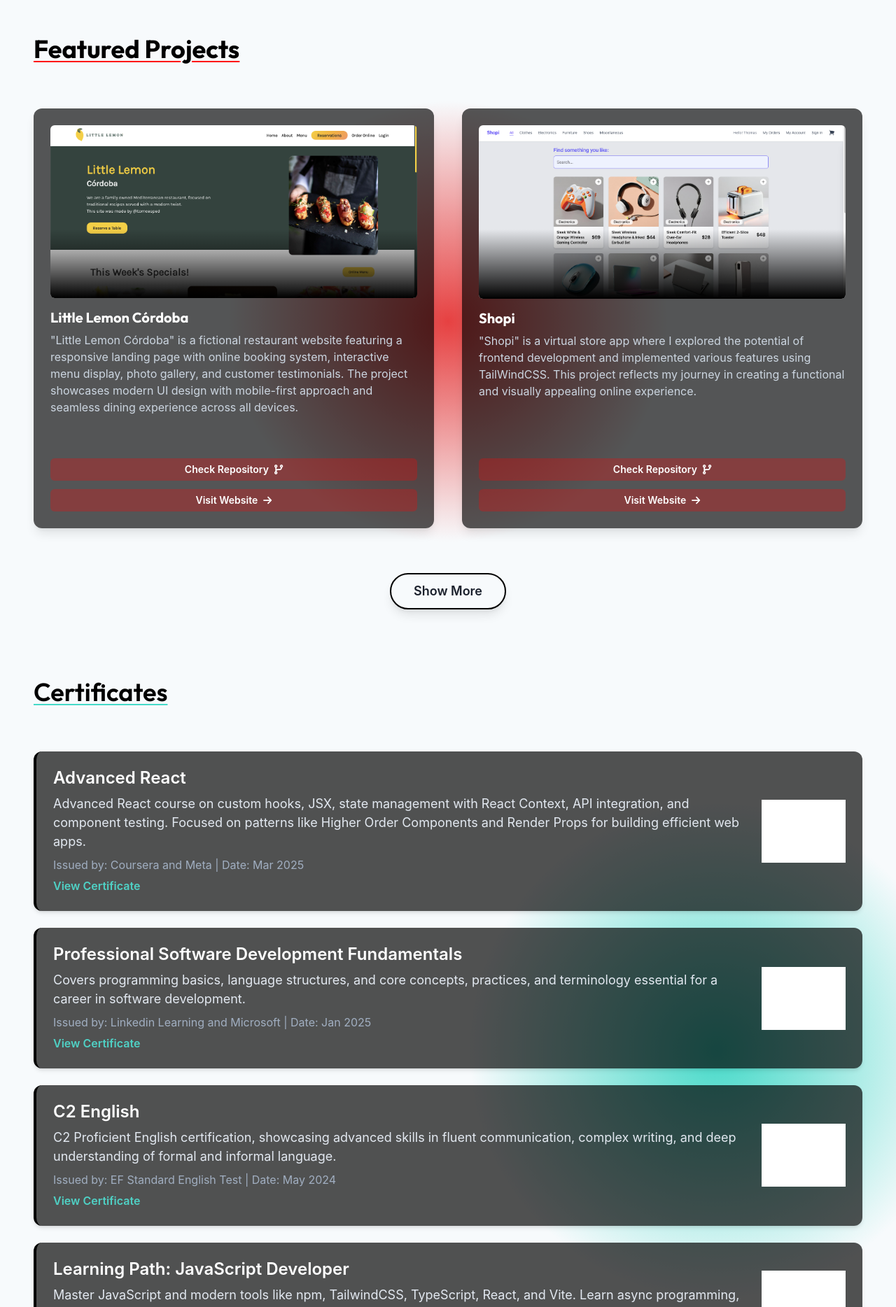
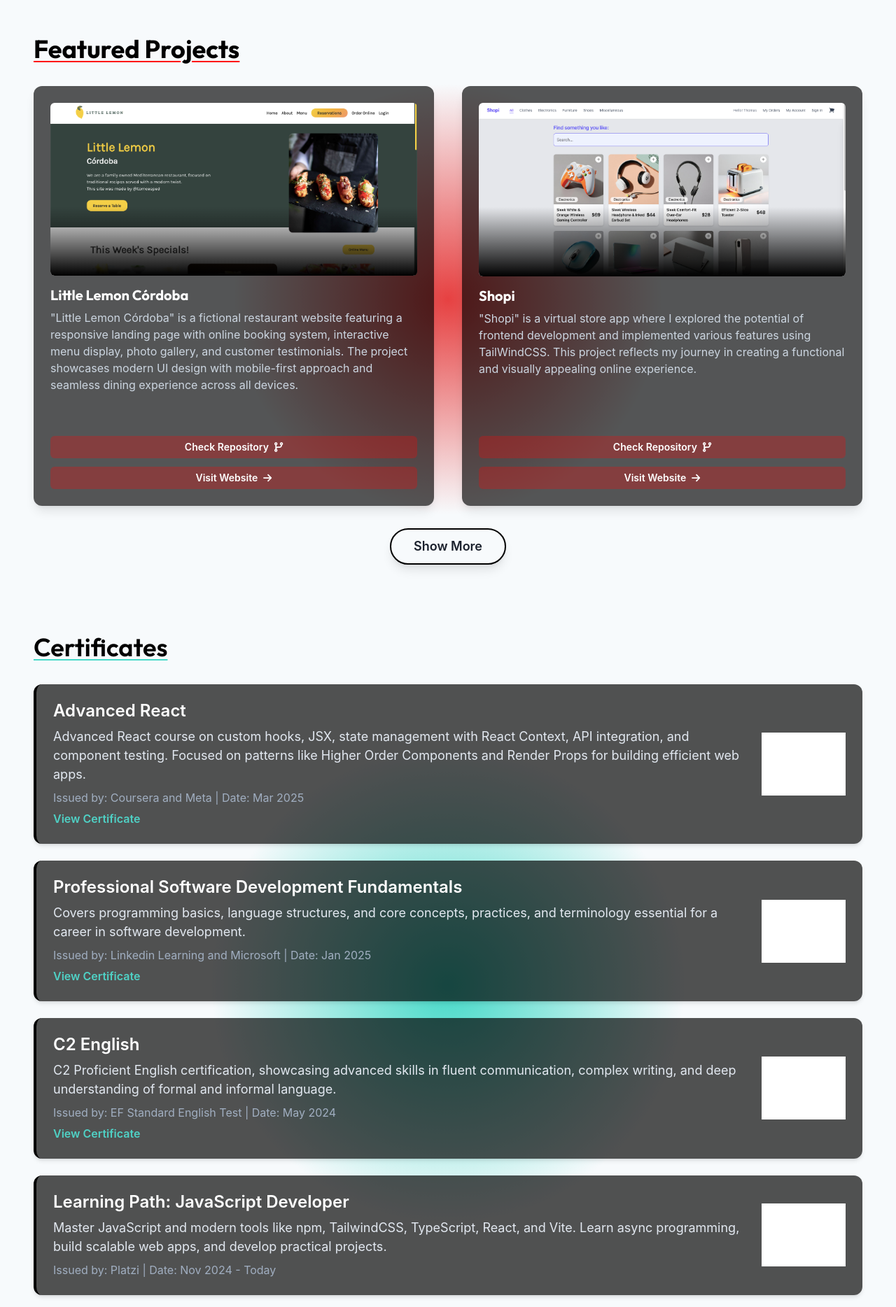
Before and after one commit to tomycesped/MyPortfolio, a React (Create React App) app: page / in a window 1280 px wide. Shown: the part 800-2668 px from the top of the page at 70% size. Built offline with nearby package versions, Linux system fonts and the light colour scheme; grey boxes are pictures that could not be loaded.

Commit message:
Updated the experience for taller screens, also added a handleclickoutside for the header in mobile

```diff
--- a/src/components/CertificatesSection.js
+++ b/src/components/CertificatesSection.js
@@ -66,8 +66,18 @@
 
   return (
     <Box
+  bg="gray.50"
+  _dark={{ bg: "gray.900" }}
+  w="100%"
+>
+    <Box
       position="relative"
       bg="gray.50"
+      p={{ base: 6, md: 12 }}
+        alignItems="flex-start"
+        spacing={8}
+        maxW="1400px"
+        mx="auto"
       _dark={{ bg: "gray.900" }}
     >
       <Box
@@ -76,22 +86,13 @@
         left={0}
         right={0}
         bottom={0}
-        bgImage="radial-gradient(circle at 80% 50%, rgba(31, 210, 189, 0.82) 0%, transparent 30%),
-                radial-gradient(circle at 90% 70%, rgba(150, 150, 150, 0.1) 0%, transparent 50%)"
+        bgImage="radial-gradient(circle at 50% 50%, rgba(31, 210, 189, 0.82) 0%, transparent 40%),
+                radial-gradient(circle at 90% 70%, rgba(70, 129, 158, 0.02) 0%, transparent 50%)"
         _dark={{
           bgImage: "radial-gradient(circle at 80% 30%, rgba(100, 100, 100, 0.1) 0%, transparent 50%), radial-gradient(circle at 90% 70%, rgba(75, 75, 75, 0.1) 0%, transparent 50%)"
         }}
         pointerEvents="none"
       />
-
-      <FullScreenSection
-        p={{ base: 6, md: 12 }}
-        alignItems="flex-start"
-        spacing={8}
-        maxW="1400px"
-        mx="auto"
-        position="relative"
-      >
         <Heading
           as="h1"
           id="certificates-section"
@@ -206,18 +207,19 @@
         <Heading
           as="h3"
           fontFamily="'Outfit', sans-serif"
-          fontSize="xl"
+          fontSize="2xl"
           fontWeight="600"
           color="black"
           _dark={{ color: "white" }}
           mt={8}
+          justifySelf="center"
         >
           See more certificates on my{" "}
           <Button
             as="a"
             href="https://www.linkedin.com/in/tomcesped"
             target="_blank"
-            fontSize="xl"
+            fontSize="2xl"
             variant="link"
             color="linkedin.500"
             _dark={{ color: "linkedin.300" }}
@@ -227,7 +229,7 @@
             Linkedin
           </Button>
         </Heading>
-      </FullScreenSection>
+    </Box>
     </Box>
   );
 };
--- a/src/components/Header.js
+++ b/src/components/Header.js
@@ -1,4 +1,4 @@
-import React from "react";
+import React, { useRef, useEffect } from "react";
 import { FontAwesomeIcon } from "@fortawesome/react-fontawesome";
 import { faGithub, faLinkedin, faInstagram } from "@fortawesome/free-brands-svg-icons";
 import { Box, HStack, VStack, useBreakpointValue, IconButton, useDisclosure, Collapse } from "@chakra-ui/react";
@@ -35,8 +35,9 @@
     lg: "lg",
   });
 
-  const { isOpen, onToggle } = useDisclosure();
+  const { isOpen, onToggle, onClose } = useDisclosure();
   const isMobile = useBreakpointValue({ base: true, md: false });
+  const headerRef = useRef();
 
   const handleClick = (anchor) => () => {
     const id = `${anchor}-section`;
@@ -52,11 +53,24 @@
       });
       if (isMobile) {
         setTimeout(() => {
-          onToggle();
+          onClose();
         }, 800);
       }
     }
   };
+
+  useEffect(() => {
+    const handleClickOutside = (event) => {
+      if (isOpen && headerRef.current && !headerRef.current.contains(event.target)) {
+        onClose();
+      }
+    };
+
+    document.addEventListener("mousedown", handleClickOutside);
+    return () => {
+      document.removeEventListener("mousedown", handleClickOutside);
+    };
+  }, [isOpen, onClose]);
 
   return (
     <Box
@@ -65,6 +79,7 @@
       left={0}
       right={0}
       zIndex={10}
+      ref={headerRef}
     >
       <Box color="white" margin="0 auto">
         <HStack
--- a/src/components/LandingSection.js
+++ b/src/components/LandingSection.js
@@ -26,13 +26,20 @@
 `;
 
 const LandingSection = () => {
+
   const handleClick = (anchor) => () => {
     const id = `${anchor}-section`;
     const element = document.getElementById(id);
     if (element) {
-      element.scrollIntoView({ behavior: "smooth" });
-    }
-  };
+      const headerHeight = 72;
+      const elementPosition = element.getBoundingClientRect().top;
+      const offsetPosition = elementPosition + window.pageYOffset - headerHeight;
+
+      window.scrollTo({
+        top: offsetPosition,
+        behavior: "smooth"
+      });
+    }}
 
   const pulse = keyframes`
   0% { background-position: 0% 50%; }
@@ -57,7 +64,7 @@
         right={0}
         bottom={0}
         bgImage="radial-gradient(circle at 20% 30%, rgba(10, 25, 156, 0.36) 0%, transparent 30%),
-                radial-gradient(circle at 80% 70%, rgba(150, 150, 150, 0.1) 0%, transparent 30%)"
+                radial-gradient(circle at 80% 60%, rgba(17, 35, 199, 0.27) 0%, transparent 20%)"
         _dark={{
           bgImage: "radial-gradient(circle at 20% 30%, rgba(100, 100, 100, 0.1) 0%, transparent 30%), radial-gradient(circle at 80% 70%, rgba(75, 75, 75, 0.1) 0%, transparent 30%)"
         }}
@@ -151,7 +158,7 @@
     backgroundSize: '200% 200%'
   }}
 >
-  frontend developer
+  frontend developer&nbsp;
 </Box>
 
   <Box as="br" display={{ base: "none", md: "block" }} />
--- a/src/components/ProjectsSection.js
+++ b/src/components/ProjectsSection.js
@@ -92,11 +92,21 @@
 
   return (
     <Box
+      bg="gray.50"
+      _dark={{ bg: "gray.900" }}
+        w="100%"
+        >
+    <Box
       ref={projectsRef}
        bg="gray.50"
        _dark={{ bg: "gray.900" }}
        overflow="hidden"
        position="relative"
+       p={{ base: 6, md: 12 }}
+        alignItems="flex-start"
+        spacing={8}
+        maxW="1400px"
+        mx="auto"
        >
         <Box
   position="absolute"
@@ -105,19 +115,12 @@
   right={0}
   bottom={0}
   bgImage="radial-gradient(circle at 50% 50%, rgba(225, 9, 9, 0.77) 0%, transparent 40%),
-          radial-gradient(circle at 90% 70%, rgba(150, 150, 150, 0.1) 0%, transparent 50%)"
+          radial-gradient(circle at 50% 50%, rgba(249, 0, 0, 0.06) 0%, transparent 50%)"
   _dark={{
     bgImage: "radial-gradient(circle at 80% 30%, rgba(100, 100, 100, 0.1) 0%, transparent 50%), radial-gradient(circle at 90% 70%, rgba(75, 75, 75, 0.1) 0%, transparent 50%)"
   }}
   pointerEvents="none"
 />
-      <FullScreenSection
-        p={{ base: 6, md: 12 }}
-        alignItems="flex-start"
-        spacing={8}
-        maxW="1400px"
-        mx="auto"
-      >
         <Heading
           id="projects-section"
           as="h1"
@@ -213,7 +216,7 @@
             </Button>
           )}
         </Flex>
-      </FullScreenSection>
+    </Box>
     </Box>
   );
 };
--- a/src/index.css
+++ b/src/index.css
@@ -6,14 +6,14 @@
     sans-serif;
   -webkit-font-smoothing: antialiased;
   -moz-osx-font-smoothing: grayscale;
-  background-color: #18181b;
+  background-color: #0D0D0D;
   overflow-x: hidden; /* Esto evita el desplazamiento horizontal */
   width: 100vw; /* Asegura que el body ocupe todo el ancho del viewport */
 }
 
 html {
-  background-color: #18181b;
-  overflow-x: hidden; /* Doble protección */
+  background-color: #0D0D0D;
+  z-index: 0;
 }
 
 code {
@@ -24,5 +24,4 @@
 /* Añade esto para contenedores principales */
 #root {
   max-width: 100%;
-  overflow-x: hidden;
 }
```
Also changed, not shown: src/components/ContactMeSection.js (+23 -10 lines).
